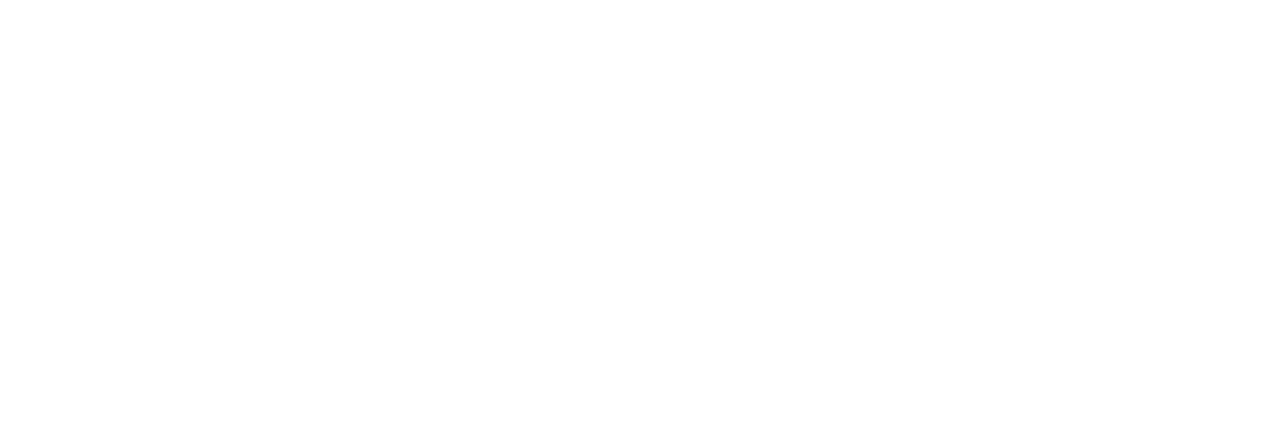
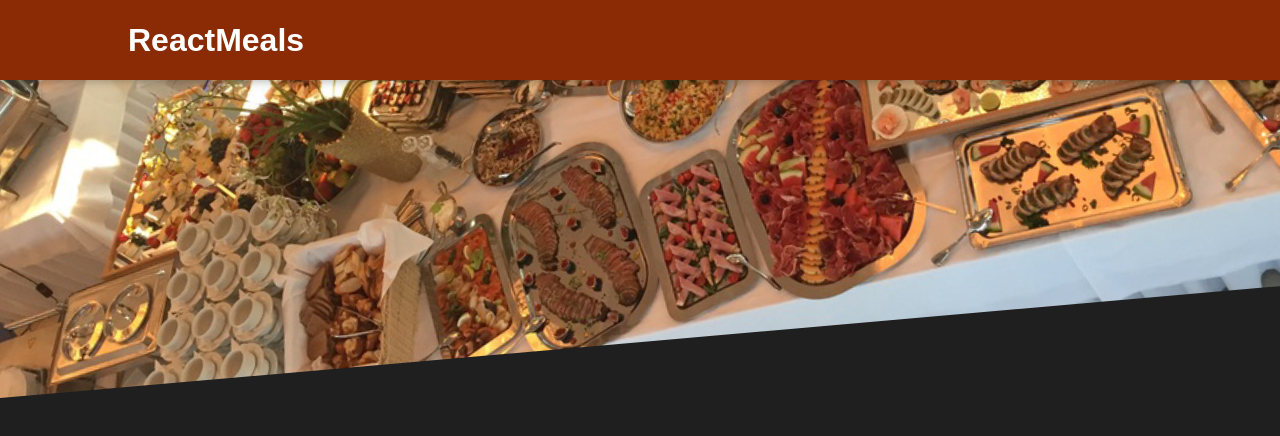
Before and after one commit to Ives-Gomes/food-app, a React (Vite) app: page / in a window 1280 px wide. Shown: the top 436 px of the page. Built offline with nearby package versions, Linux system fonts and the light colour scheme.

Commit message:
feat: added header component

```diff
--- a/src/App.jsx
+++ b/src/App.jsx
@@ -1,8 +1,10 @@
 import React from 'react';
+
+import Header from './components/Header/Header';
 
 function App() {
   return (
-    <div />
+    <Header />
   );
 }
 
--- /dev/null
+++ b/src/components/Header/Header.jsx
@@ -0,0 +1,22 @@
+import React from 'react';
+
+import mealsImg from '../../assets/meals.jpg';
+
+import classes from './style.module.css';
+
+function Header() {
+  return (
+    <>
+      <header className={classes.header}>
+        <h1>ReactMeals</h1>
+        <button type="button">Cart</button>
+      </header>
+
+      <div className={classes['main-image']}>
+        <img src={mealsImg} alt="A table full of delicious food!" />
+      </div>
+    </>
+  );
+}
+
+export default Header;
--- /dev/null
+++ b/src/components/Header/style.module.css
@@ -0,0 +1,29 @@
+.header {
+  position: fixed;
+  top: 0;
+  left: 0;
+  width: 100%;
+  height: 5rem;
+  background-color: #8a2b06;
+  color: white;
+  display: flex;
+  justify-content: space-between;
+  align-items: center;
+  padding: 0 10%;
+  box-shadow: 0 2px 8px rgba(0, 0, 0, 0.25);
+  z-index: 10;
+}
+
+.main-image {
+  width: 100%;
+  height: 25rem;
+  z-index: 0;
+  overflow: hidden;
+}
+
+.main-image img {
+  width: 110%;
+  height: 100%;
+  object-fit: cover;
+  transform: rotateZ(-5deg) translateY(-4rem) translateX(-1rem);
+}
--- a/src/index.css
+++ b/src/index.css
@@ -2,4 +2,5 @@
   margin: 0;
   padding: 0;
   font-family: sans-serif;
+  background: #1f1f1f;
 }
```
Also changed, not shown: src/assets/meals.jpg (added).
